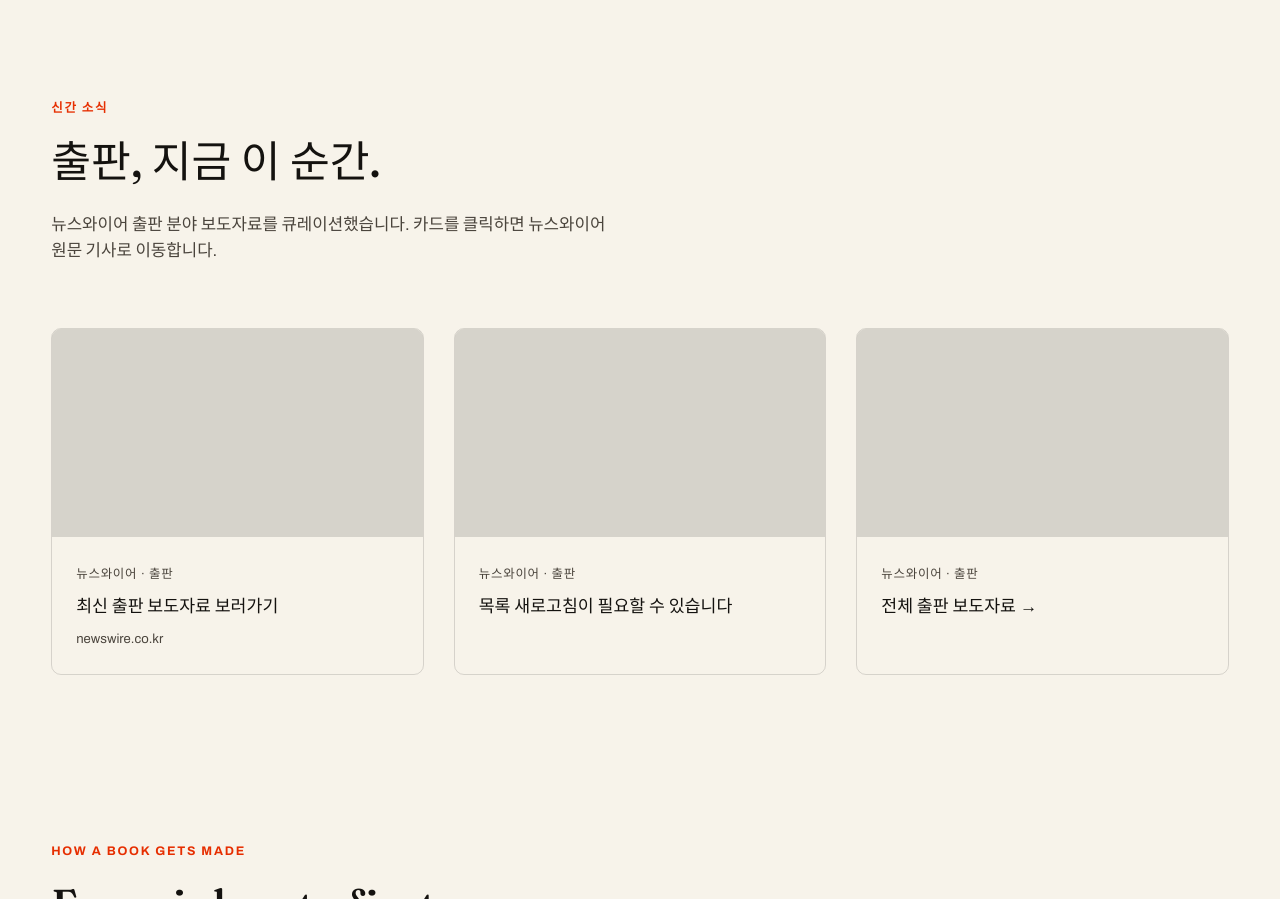
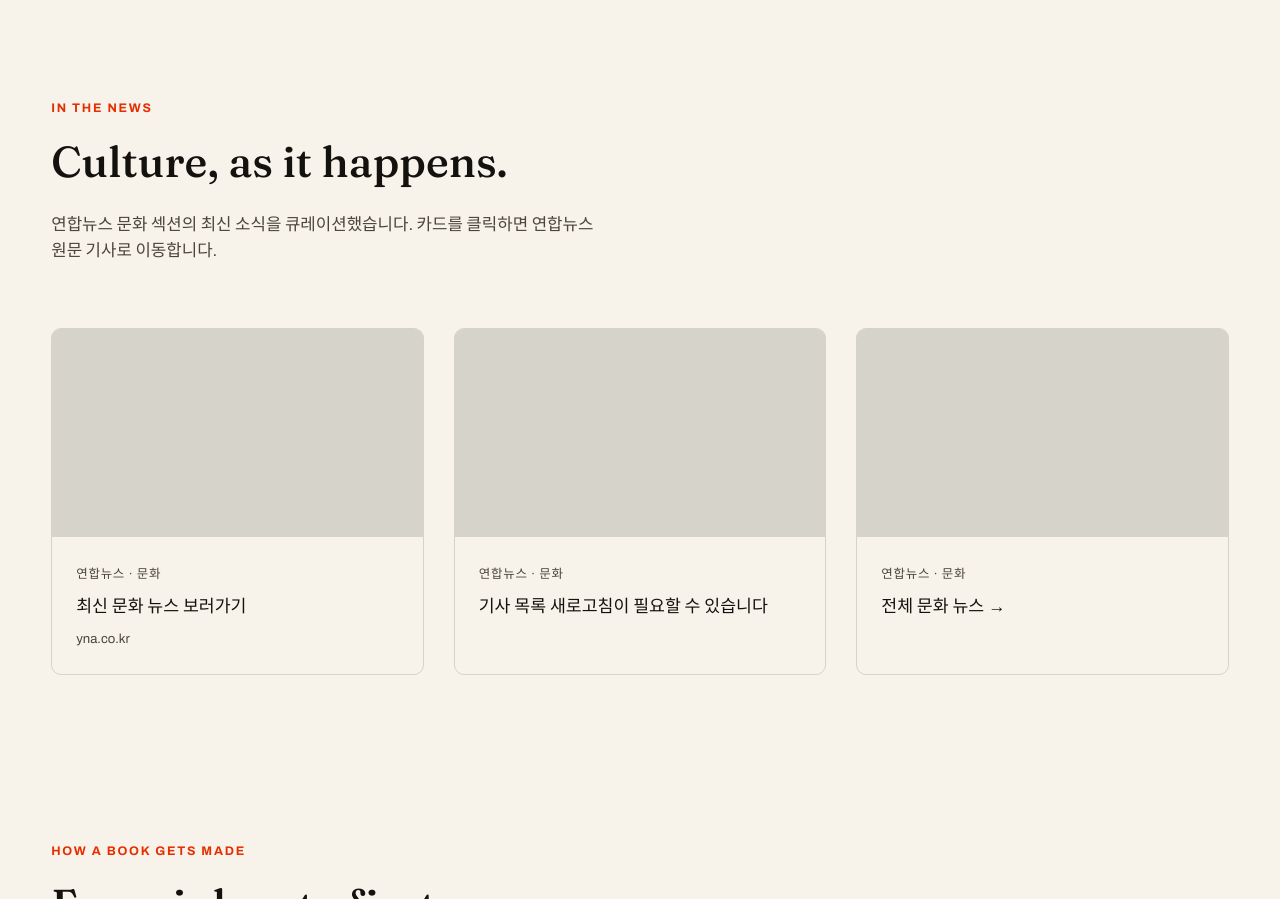
Before and after one commit to aoraelofficial-cmd/ideal-spork, a plain HTML site: page index.html in a window 1280 px wide. Shown: the part 2052-2951 px from the top of the page. Drawn offline with Linux system fonts and the light colour scheme; no server answers.

Commit message:
Add files via upload

```diff
--- a/index.html
+++ b/index.html
@@ -393,14 +393,14 @@
   <section id="culture-news">
     <div class="wrap">
       <div class="section-head reveal">
-        <span class="kicker">신간 소식</span>
-        <h2>출판, 지금 이 순간.</h2>
-        <p>뉴스와이어 출판 분야 보도자료를 큐레이션했습니다. 카드를 클릭하면 뉴스와이어 원문 기사로 이동합니다.</p>
+        <span class="kicker">In the News</span>
+        <h2>Culture, as it happens.</h2>
+        <p>연합뉴스 문화 섹션의 최신 소식을 큐레이션했습니다. 카드를 클릭하면 연합뉴스 원문 기사로 이동합니다.</p>
       </div>
       <div class="news-grid reveal" id="cultureNewsGrid">
-        <div class="news-card news-skel"><div class="news-card-thumb"></div><div class="news-card-body"><span class="src">뉴스와이어 · 출판</span><h4>불러오는 중...</h4><span class="date">&nbsp;</span></div></div>
-        <div class="news-card news-skel"><div class="news-card-thumb"></div><div class="news-card-body"><span class="src">뉴스와이어 · 출판</span><h4>불러오는 중...</h4><span class="date">&nbsp;</span></div></div>
-        <div class="news-card news-skel"><div class="news-card-thumb"></div><div class="news-card-body"><span class="src">뉴스와이어 · 출판</span><h4>불러오는 중...</h4><span class="date">&nbsp;</span></div></div>
+        <div class="news-card news-skel"><div class="news-card-thumb"></div><div class="news-card-body"><span class="src">연합뉴스 · 문화</span><h4>불러오는 중...</h4><span class="date">&nbsp;</span></div></div>
+        <div class="news-card news-skel"><div class="news-card-thumb"></div><div class="news-card-body"><span class="src">연합뉴스 · 문화</span><h4>불러오는 중...</h4><span class="date">&nbsp;</span></div></div>
+        <div class="news-card news-skel"><div class="news-card-thumb"></div><div class="news-card-body"><span class="src">연합뉴스 · 문화</span><h4>불러오는 중...</h4><span class="date">&nbsp;</span></div></div>
       </div>
     </div>
   </section>
@@ -680,8 +680,7 @@
 
 <script>
 (function(){
-  // 뉴스와이어 출판 분야 RSS
-  var FEED_URL = 'https://api.newswire.co.kr/rss/industry/1208';
+  var FEED_URL = 'https://www.yna.co.kr/rss/culture.xml';
   var API = 'https://api.rss2json.com/v1/api.json?rss_url=' + encodeURIComponent(FEED_URL);
   var grid = document.getElementById('cultureNewsGrid');
   if(!grid) return;
@@ -710,7 +709,7 @@
         return '<a class="news-card" href="' + link + '" target="_blank" rel="noopener">' +
                thumbHtml +
                '<div class="news-card-body">' +
-               '<span class="src">뉴스와이어 · 출판</span>' +
+               '<span class="src">연합뉴스 · 문화</span>' +
                '<h4>' + title + '</h4>' +
                '<span class="date">' + date + '</span>' +
                '</div>' +
@@ -718,12 +717,12 @@
       }).join('');
     })
     .catch(function(err){
-      grid.innerHTML = '<a class="news-card" href="https://www.newswire.co.kr/?md=A00&cat=1200&cat1=1208" target="_blank" rel="noopener">' +
-        '<div class="news-card-thumb"></div><div class="news-card-body"><span class="src">뉴스와이어 · 출판</span><h4>최신 출판 보도자료 보러가기</h4><span class="date">newswire.co.kr</span></div></a>' +
-        '<a class="news-card" href="https://www.newswire.co.kr/?md=A00&cat=1200&cat1=1208" target="_blank" rel="noopener">' +
-        '<div class="news-card-thumb"></div><div class="news-card-body"><span class="src">뉴스와이어 · 출판</span><h4>목록 새로고침이 필요할 수 있습니다</h4><span class="date">&nbsp;</span></div></a>' +
-        '<a class="news-card" href="https://www.newswire.co.kr/?md=A00&cat=1200&cat1=1208" target="_blank" rel="noopener">' +
-        '<div class="news-card-thumb"></div><div class="news-card-body"><span class="src">뉴스와이어 · 출판</span><h4>전체 출판 보도자료 &rarr;</h4><span class="date">&nbsp;</span></div></a>';
+      grid.innerHTML = '<a class="news-card" href="https://www.yna.co.kr/culture/all" target="_blank" rel="noopener">' +
+        '<div class="news-card-thumb"></div><div class="news-card-body"><span class="src">연합뉴스 · 문화</span><h4>최신 문화 뉴스 보러가기</h4><span class="date">yna.co.kr</span></div></a>' +
+        '<a class="news-card" href="https://www.yna.co.kr/culture/all" target="_blank" rel="noopener">' +
+        '<div class="news-card-thumb"></div><div class="news-card-body"><span class="src">연합뉴스 · 문화</span><h4>기사 목록 새로고침이 필요할 수 있습니다</h4><span class="date">&nbsp;</span></div></a>' +
+        '<a class="news-card" href="https://www.yna.co.kr/culture/all" target="_blank" rel="noopener">' +
+        '<div class="news-card-thumb"></div><div class="news-card-body"><span class="src">연합뉴스 · 문화</span><h4>전체 문화 뉴스 &rarr;</h4><span class="date">&nbsp;</span></div></a>';
     });
 })();
 </script>
```
